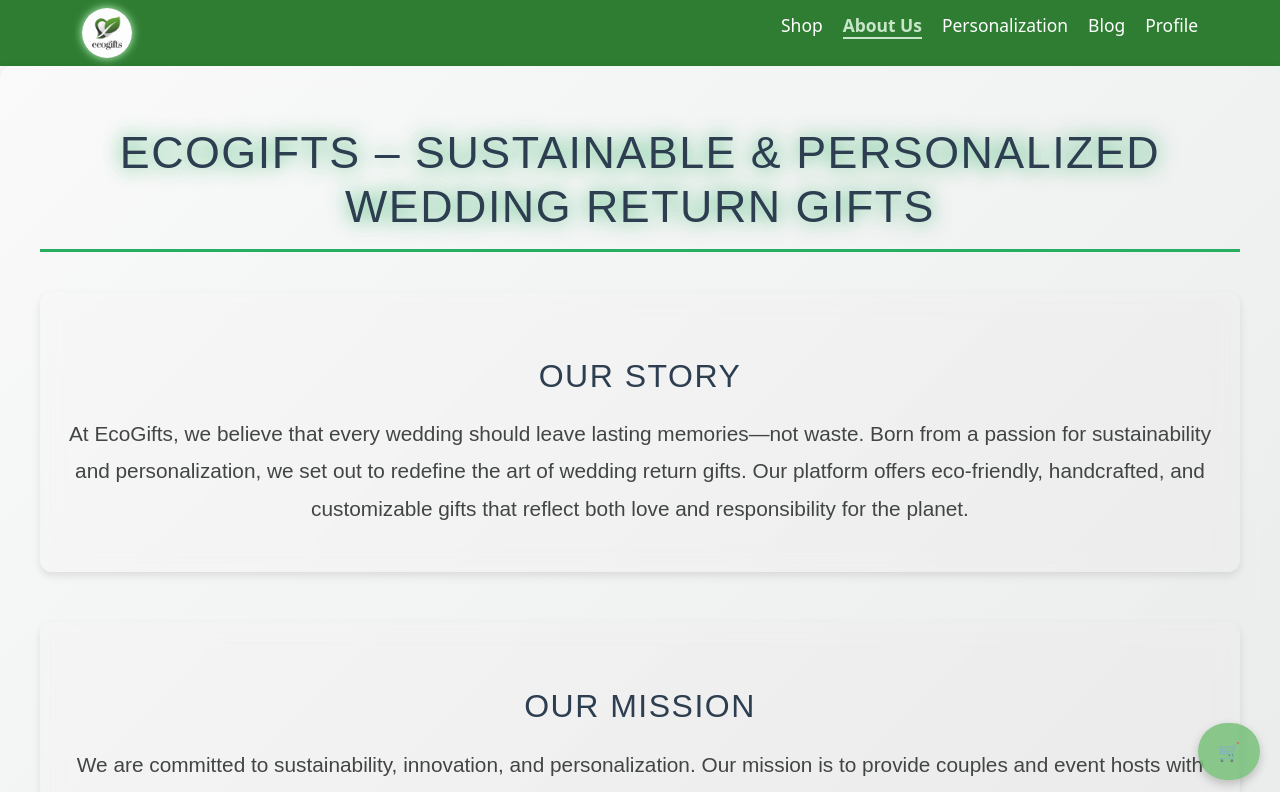
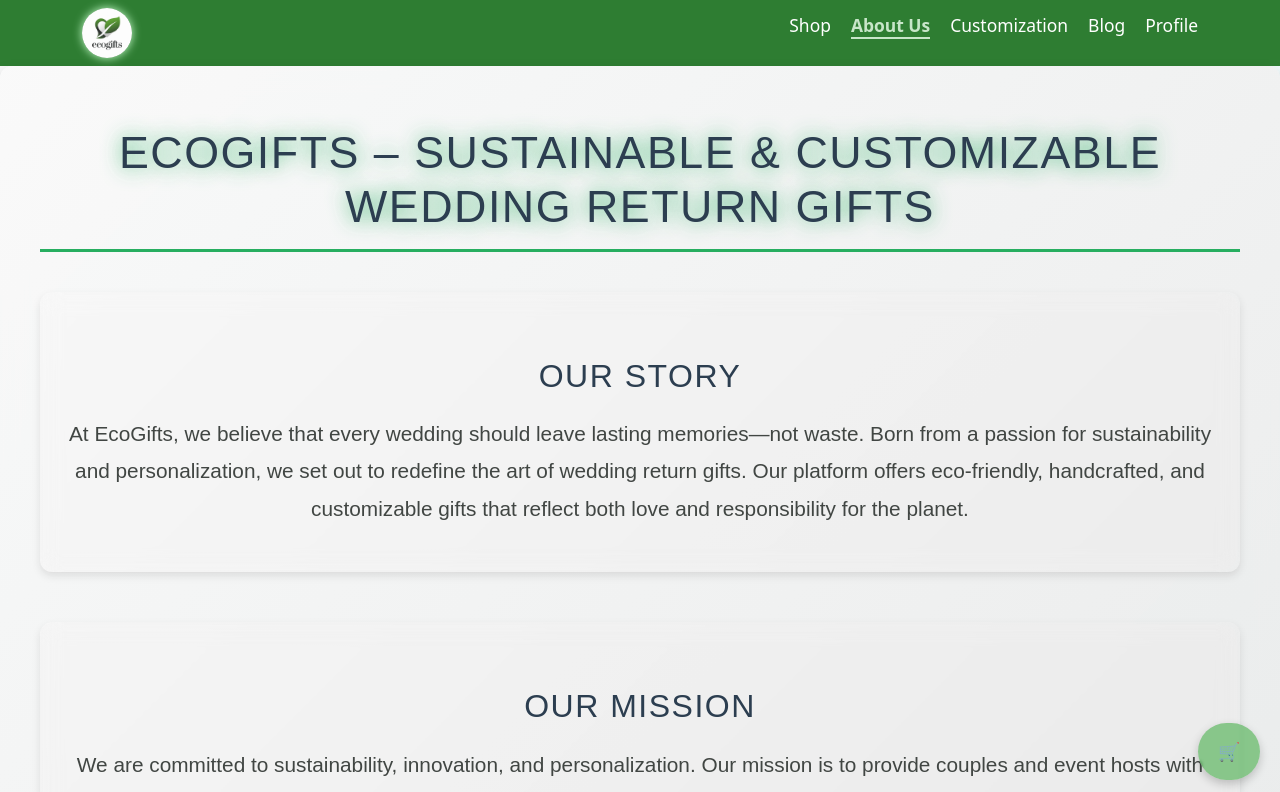
Before and after one commit to rathanpaki/eco, a React (Create React App) app: page /about in a window 1280 px wide. Shown: the top 792 px of the page. Built offline with nearby package versions, Linux system fonts and the light colour scheme.

Commit message:
Rename "Personalization" to "Customization" in Navbar and ProductDetails; update About Us title for consistency

```diff
--- a/src/components/Navbar.js
+++ b/src/components/Navbar.js
@@ -50,7 +50,7 @@
               to="/customize"
               className={({ isActive }) => (isActive ? "active-link" : "")}
             >
-              Personalization
+              Customization
             </NavLink>
           </li>
           <li>
--- a/src/pages/AboutUs.js
+++ b/src/pages/AboutUs.js
@@ -21,7 +21,7 @@
       <Navbar />
       <div className="about-us">
         <h1 data-aos="fade-down" data-aos-duration="1000">
-          EcoGifts – Sustainable & Personalized Wedding Return Gifts
+          EcoGifts – Sustainable & customizable Wedding Return Gifts
         </h1>
         <section data-aos="fade-right" data-aos-duration="1000">
           <h2>Our Story</h2>
--- a/src/pages/ProductDetails.js
+++ b/src/pages/ProductDetails.js
@@ -187,7 +187,7 @@
               })
             }
           >
-            Personalize
+            Customize
           </button>
         </div>
       </div>
```
